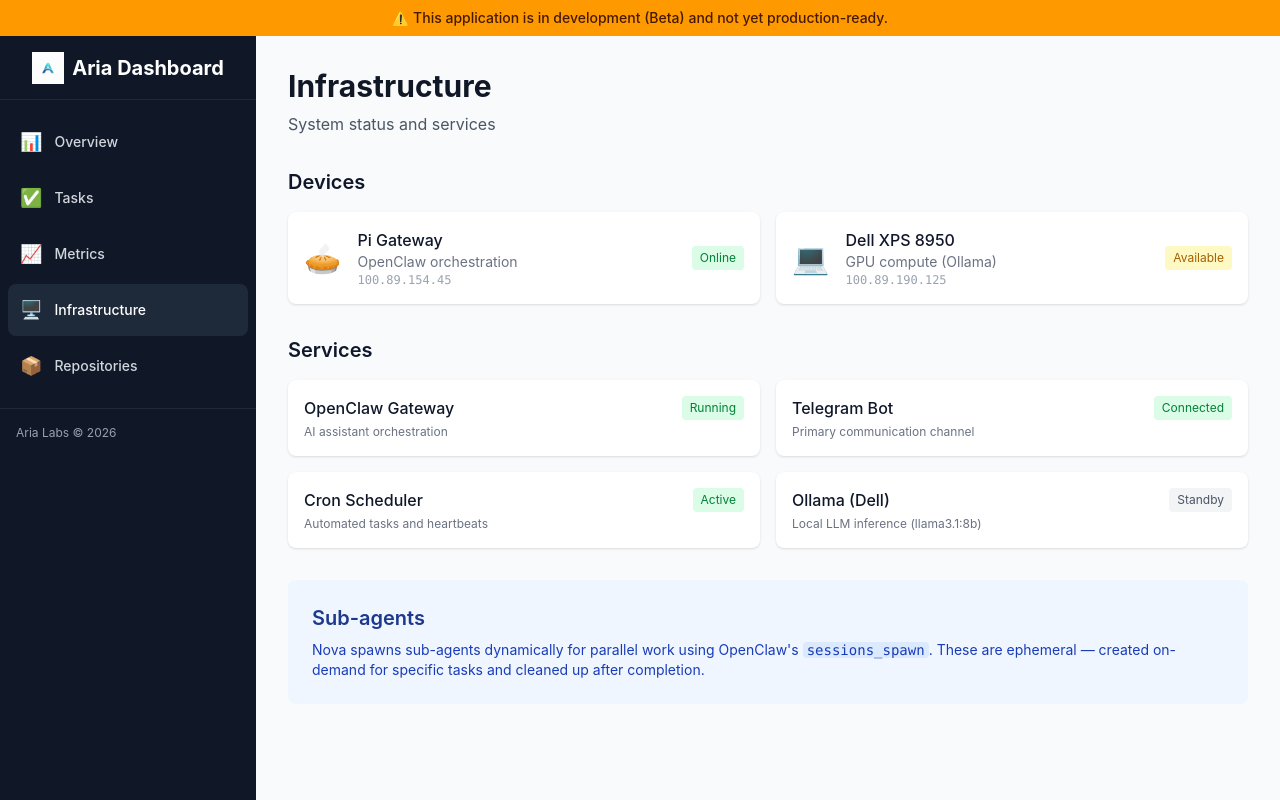
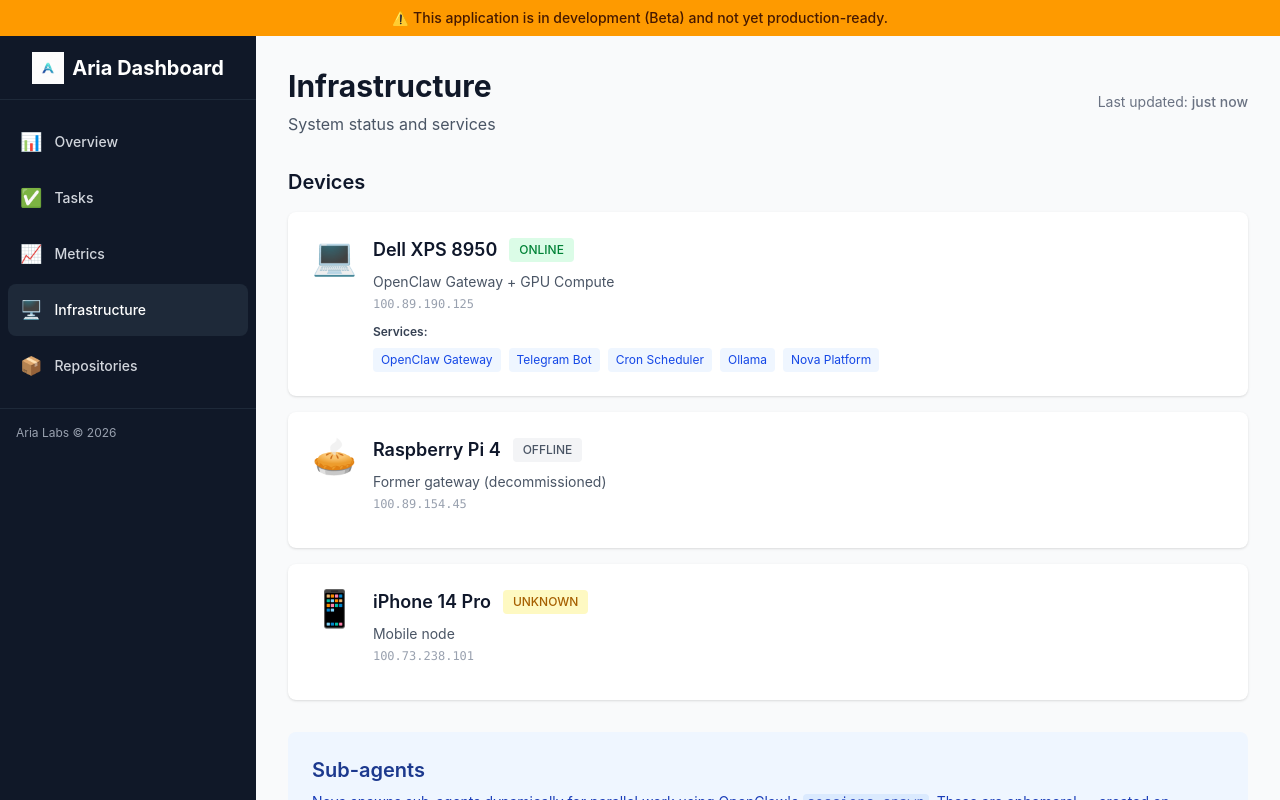
Before and after one commit to jeremyspofford/aria-dashboard-next, a Next.js app: page /infrastructure in a window 1280 px wide. Built offline with nearby package versions, Linux system fonts and the light colour scheme.

Commit message:
fix: update dashboard with accurate live infrastructure data

```diff
--- a/public/data/infrastructure.json
+++ b/public/data/infrastructure.json
@@ -1,22 +1,32 @@
 {
+  "lastUpdated": "2026-02-13T16:04:00Z",
   "devices": [
     {
-      "name": "Pi Gateway",
-      "online": true,
-      "role": "OpenClaw orchestration",
-      "ip": "100.89.154.45"
+      "name": "Dell XPS 8950",
+      "status": "online",
+      "role": "OpenClaw Gateway + GPU Compute",
+      "ip": "100.89.190.125",
+      "services": [
+        "OpenClaw Gateway",
+        "Telegram Bot",
+        "Cron Scheduler",
+        "Ollama",
+        "Nova Platform"
+      ]
     },
     {
-      "name": "Dell XPS 8950",
-      "online": true,
-      "role": "GPU compute (Ollama)",
-      "ip": "100.89.190.125"
+      "name": "Raspberry Pi 4",
+      "status": "offline",
+      "role": "Former gateway (decommissioned)",
+      "ip": "100.89.154.45",
+      "services": []
+    },
+    {
+      "name": "iPhone 14 Pro",
+      "status": "unknown",
+      "role": "Mobile node",
+      "ip": "100.73.238.101",
+      "services": []
     }
-  ],
-  "services": [
-    "OpenClaw Gateway",
-    "Telegram Bot",
-    "Cron Scheduler",
-    "Ollama"
   ]
 }
--- a/src/app/infrastructure/page.tsx
+++ b/src/app/infrastructure/page.tsx
@@ -1,54 +1,133 @@
+'use client';
+
+import { useEffect, useState } from 'react';
+
+interface Device {
+  name: string;
+  status: 'online' | 'offline' | 'unknown';
+  role: string;
+  ip: string;
+  services: string[];
+}
+
+interface InfrastructureData {
+  lastUpdated: string;
+  devices: Device[];
+}
+
 export default function InfrastructurePage() {
-  const devices = [
-    { name: 'Pi Gateway', status: 'Online', role: 'OpenClaw orchestration', icon: '🥧', ip: '100.89.154.45' },
-    { name: 'Dell XPS 8950', status: 'Available', role: 'GPU compute (Ollama)', icon: '💻', ip: '100.89.190.125' },
-  ];
+  const [data, setData] = useState<InfrastructureData | null>(null);
+  const [lastUpdatedText, setLastUpdatedText] = useState<string>('');
 
-  const services = [
-    { name: 'OpenClaw Gateway', status: 'Running', description: 'AI assistant orchestration' },
-    { name: 'Telegram Bot', status: 'Connected', description: 'Primary communication channel' },
-    { name: 'Cron Scheduler', status: 'Active', description: 'Automated tasks and heartbeats' },
-    { name: 'Ollama (Dell)', status: 'Standby', description: 'Local LLM inference (llama3.1:8b)' },
-  ];
+  useEffect(() => {
+    fetch('/data/infrastructure.json')
+      .then(res => res.json())
+      .then((infraData: InfrastructureData) => {
+        setData(infraData);
+        updateLastUpdatedText(infraData.lastUpdated);
+      })
+      .catch(err => console.error('Failed to load infrastructure data:', err));
+  }, []);
+
+  useEffect(() => {
+    if (!data) return;
+
+    const interval = setInterval(() => {
+      updateLastUpdatedText(data.lastUpdated);
+    }, 60000); // Update every minute
+
+    return () => clearInterval(interval);
+  }, [data]);
+
+  const updateLastUpdatedText = (timestamp: string) => {
+    const now = new Date();
+    const updated = new Date(timestamp);
+    const diffMs = now.getTime() - updated.getTime();
+    const diffMinutes = Math.floor(diffMs / 60000);
+
+    if (diffMinutes < 1) {
+      setLastUpdatedText('just now');
+    } else if (diffMinutes < 60) {
+      setLastUpdatedText(`${diffMinutes} minute${diffMinutes === 1 ? '' : 's'} ago`);
+    } else {
+      const diffHours = Math.floor(diffMinutes / 60);
+      setLastUpdatedText(`${diffHours} hour${diffHours === 1 ? '' : 's'} ago`);
+    }
+  };
+
+  const getDeviceIcon = (name: string) => {
+    if (name.includes('Dell')) return '💻';
+    if (name.includes('Pi')) return '🥧';
+    if (name.includes('iPhone')) return '📱';
+    return '🖥️';
+  };
+
+  const getStatusColor = (status: string) => {
+    switch (status) {
+      case 'online': return 'bg-green-100 text-green-700';
+      case 'offline': return 'bg-gray-100 text-gray-600';
+      case 'unknown': return 'bg-yellow-100 text-yellow-700';
+      default: return 'bg-gray-100 text-gray-600';
+    }
+  };
+
+  if (!data) {
+    return (
+      <div className="p-4 sm:p-6 lg:p-8">
+        <h1 className="text-2xl sm:text-3xl font-bold text-gray-900">Infrastructure</h1>
+        <p className="mt-2 text-gray-600">Loading...</p>
+      </div>
+    );
+  }
 
   return (
     <div className="p-4 sm:p-6 lg:p-8">
+      <div className="flex items-center justify-between">
+        <div>
           <h1 className="text-2xl sm:text-3xl font-bold text-gray-900">Infrastructure</h1>
           <p className="mt-1 sm:mt-2 text-sm sm:text-base text-gray-600">System status and services</p>
+        </div>
+        {lastUpdatedText && (
+          <p className="text-xs sm:text-sm text-gray-500">
+            Last updated: <span className="font-medium">{lastUpdatedText}</span>
+          </p>
+        )}
+      </div>
 
       <div className="mt-6 sm:mt-8">
         <h2 className="text-lg sm:text-xl font-semibold mb-3 sm:mb-4">Devices</h2>
-        <div className="grid grid-cols-1 sm:grid-cols-2 gap-3 sm:gap-4">
-          {devices.map((d) => (
-            <div key={d.name} className="rounded-lg bg-white p-3 sm:p-4 shadow flex items-center gap-3 sm:gap-4">
-              <span className="text-2xl sm:text-3xl flex-shrink-0">{d.icon}</span>
+        <div className="grid grid-cols-1 gap-3 sm:gap-4">
+          {data.devices.map((d) => (
+            <div key={d.name} className="rounded-lg bg-white p-4 sm:p-6 shadow">
+              <div className="flex items-start gap-4">
+                <span className="text-3xl sm:text-4xl flex-shrink-0">{getDeviceIcon(d.name)}</span>
                 <div className="min-w-0 flex-1">
-                <p className="font-medium text-sm sm:text-base truncate">{d.name}</p>
-                <p className="text-xs sm:text-sm text-gray-500 truncate">{d.role}</p>
-                <p className="text-xs text-gray-400 font-mono">{d.ip}</p>
+                  <div className="flex items-center gap-3 mb-2">
+                    <p className="font-semibold text-base sm:text-lg">{d.name}</p>
+                    <span className={`px-2.5 py-1 rounded text-xs font-medium ${getStatusColor(d.status)}`}>
+                      {d.status.toUpperCase()}
+                    </span>
                   </div>
-              <span className={`ml-auto px-2 py-1 rounded text-xs flex-shrink-0 ${
-                d.status === 'Online' ? 'bg-green-100 text-green-700' : 'bg-yellow-100 text-yellow-700'
-              }`}>{d.status}</span>
-            </div>
+                  <p className="text-sm text-gray-600 mb-1">{d.role}</p>
+                  <p className="text-xs text-gray-400 font-mono mb-3">{d.ip}</p>
+
+                  {d.services.length > 0 && (
+                    <div>
+                      <p className="text-xs font-semibold text-gray-700 mb-2">Services:</p>
+                      <div className="flex flex-wrap gap-2">
+                        {d.services.map((service) => (
+                          <span
+                            key={service}
+                            className="px-2 py-1 bg-blue-50 text-blue-700 rounded text-xs"
+                          >
+                            {service}
+                          </span>
                         ))}
                       </div>
                     </div>
-
-      <div className="mt-6 sm:mt-8">
-        <h2 className="text-lg sm:text-xl font-semibold mb-3 sm:mb-4">Services</h2>
-        <div className="grid grid-cols-1 sm:grid-cols-2 gap-3 sm:gap-4">
-          {services.map((s) => (
-            <div key={s.name} className="rounded-lg bg-white p-3 sm:p-4 shadow">
-              <div className="flex items-center justify-between gap-2">
-                <p className="font-medium text-sm sm:text-base">{s.name}</p>
-                <span className={`px-2 py-1 rounded text-xs ${
-                  s.status === 'Running' || s.status === 'Connected' || s.status === 'Active'
-                    ? 'bg-green-100 text-green-700'
-                    : 'bg-gray-100 text-gray-600'
-                }`}>{s.status}</span>
+                  )}
                 </div>
-              <p className="text-xs text-gray-500 mt-1">{s.description}</p>
+              </div>
             </div>
           ))}
         </div>
--- a/src/app/metrics/page.tsx
+++ b/src/app/metrics/page.tsx
@@ -23,13 +23,43 @@
 export default function MetricsPage() {
   const [metrics, setMetrics] = useState<Metrics | null>(null);
   const [error, setError] = useState<string | null>(null);
+  const [lastUpdatedText, setLastUpdatedText] = useState<string>('');
 
   useEffect(() => {
     fetch('/data/metrics.json')
       .then(res => res.json())
-      .then(setMetrics)
+      .then((data: Metrics) => {
+        setMetrics(data);
+        updateLastUpdatedText(data.generatedAt);
+      })
       .catch(e => setError(e.message));
   }, []);
+
+  useEffect(() => {
+    if (!metrics) return;
+
+    const interval = setInterval(() => {
+      updateLastUpdatedText(metrics.generatedAt);
+    }, 60000); // Update every minute
+
+    return () => clearInterval(interval);
+  }, [metrics]);
+
+  const updateLastUpdatedText = (timestamp: string) => {
+    const now = new Date();
+    const updated = new Date(timestamp);
+    const diffMs = now.getTime() - updated.getTime();
+    const diffMinutes = Math.floor(diffMs / 60000);
+
+    if (diffMinutes < 1) {
+      setLastUpdatedText('just now');
+    } else if (diffMinutes < 60) {
+      setLastUpdatedText(`${diffMinutes} minute${diffMinutes === 1 ? '' : 's'} ago`);
+    } else {
+      const diffHours = Math.floor(diffMinutes / 60);
+      setLastUpdatedText(`${diffHours} hour${diffHours === 1 ? '' : 's'} ago`);
+    }
+  };
 
   if (error) {
     return (
@@ -62,13 +92,19 @@
 
   return (
     <div className="p-4 sm:p-6 lg:p-8">
-      <h1 className="text-2xl sm:text-3xl font-bold text-gray-900">Metrics</h1>
-      <p className="mt-1 sm:mt-2 text-sm sm:text-base text-gray-600">
-        System performance and usage statistics
-      </p>
-      <p className="text-xs text-gray-400 mt-1">
-        Updated: {new Date(metrics.generatedAt).toLocaleString()}
-      </p>
+      <div className="flex items-start justify-between">
+        <div>
+          <h1 className="text-2xl sm:text-3xl font-bold text-gray-900">Metrics</h1>
+          <p className="mt-1 sm:mt-2 text-sm sm:text-base text-gray-600">
+            System performance and usage statistics
+          </p>
+        </div>
+        {lastUpdatedText && (
+          <p className="text-xs sm:text-sm text-gray-500">
+            Last updated: <span className="font-medium">{lastUpdatedText}</span>
+          </p>
+        )}
+      </div>
 
       <div className="mt-6 sm:mt-8 grid grid-cols-2 gap-3 sm:gap-4 md:grid-cols-3 lg:grid-cols-6">
         {cards.map((m) => (
```
Also changed, not shown: 1 other file (tests, documents, lock files or other folders). Lines whose indentation alone changed are shown as unchanged.
